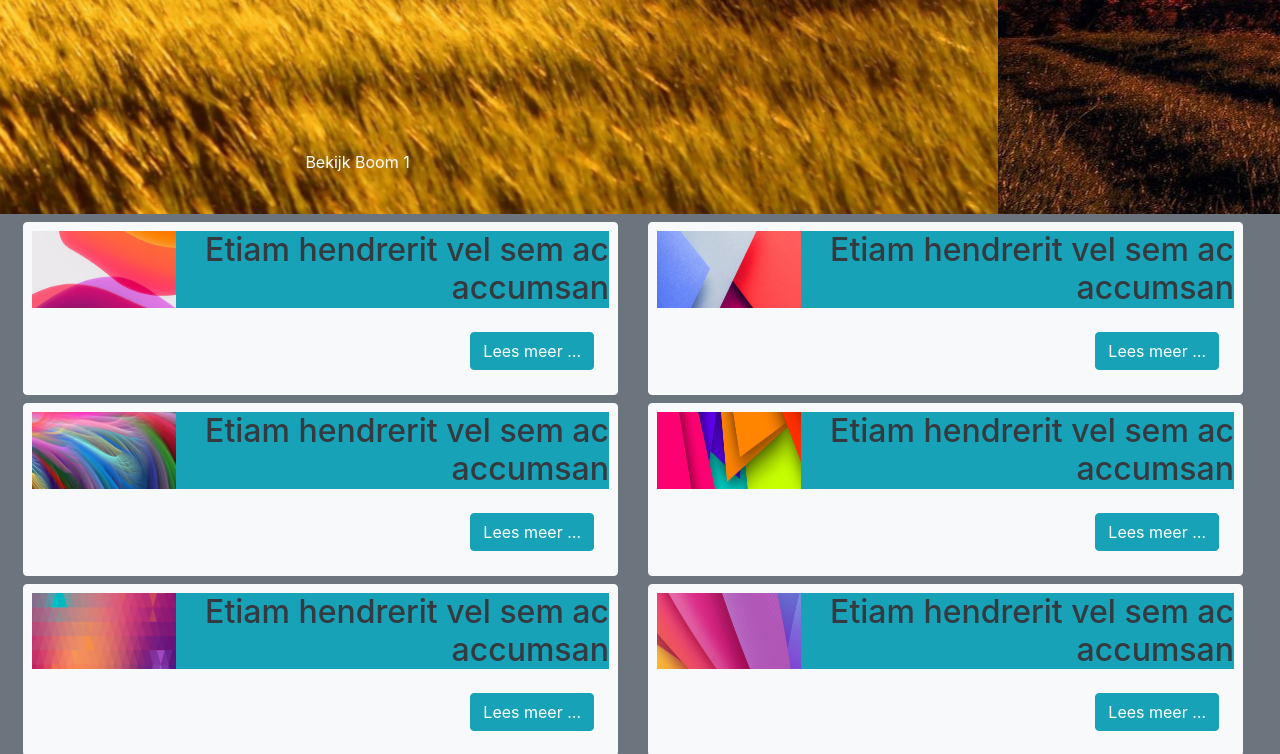
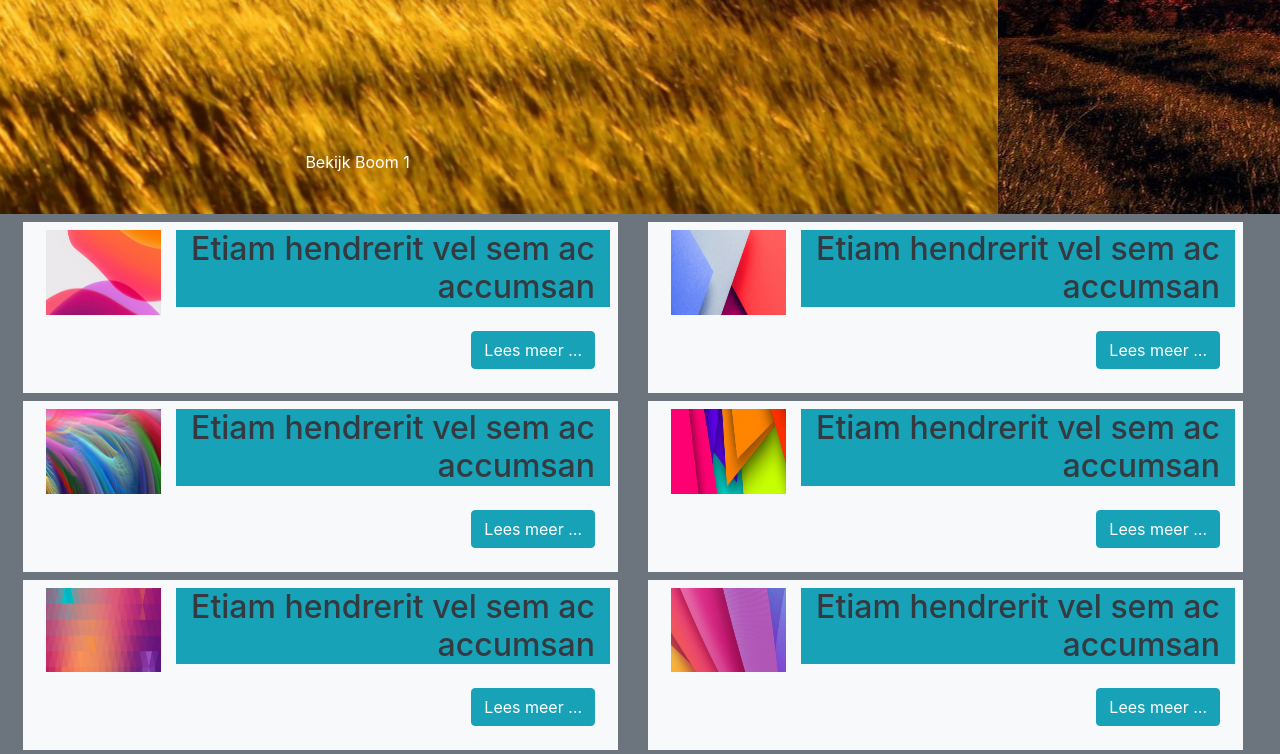
Before and after one commit to BerkanKaya/bootstrap-puzzle, a plain HTML site: page puzzle2.html in a window 1280 px wide. Shown: the part 880-1634 px from the top of the page. Drawn offline with nearby package versions, Linux system fonts and the light colour scheme.

Commit message:
correctie puzzle2

```diff
--- a/puzzle2.html
+++ b/puzzle2.html
@@ -55,44 +55,44 @@
 
     <div class="row col-12 justify-content-center text-dark">
         <div class="col-6 justify-content-center">
-            <div class="row col-12 p-2 m-2 bg-light border border-light rounded">
-                <img class="col-3 p-0" class="pull-left" src="img/item1.jpg">
-                <h2 class="col-9 p-0 m-0 bg-info text-right">Etiam hendrerit vel sem ac accumsan</h2>
-                <p class="collapse m-0" id="item1text">Lorem ipsum dolor sit amet, consectetur adipiscing elit. Sed nunc lectus, feugiat id ipsum sed, sollicitudin malesuada justo. Nam congue commodo quam, vitae gravida mi. Aliquam erat volutpat. Suspendisse semper, lectus eu accumsan feugiat, nunc nibh euismod turpis, ut suscipit massa nibh at eros. Vivamus vel orci sed libero accumsan egestas. </p>
-                <p class="col-12 text-right"><a class="btn btn-info mt-4" data-toggle="collapse" href="#item1text">Lees meer &hellip;</a></p>
+            <div class="row col-12 p-2 m-2 bg-light">
+                <img class="col-3" class="pull-left" src="img/item1.jpg">
+                <h2 class="col-9 bg-info text-right">Etiam hendrerit vel sem ac accumsan</h2>
+                <p class="collapse" id="item1text">Lorem ipsum dolor sit amet, consectetur adipiscing elit. Sed nunc lectus, feugiat id ipsum sed, sollicitudin malesuada justo. Nam congue commodo quam, vitae gravida mi. Aliquam erat volutpat. Suspendisse semper, lectus eu accumsan feugiat, nunc nibh euismod turpis, ut suscipit massa nibh at eros. Vivamus vel orci sed libero accumsan egestas. </p>
+                <p class="col-12 text-right"><a class="btn btn-info mt-3" data-toggle="collapse" href="#item1text">Lees meer &hellip;</a></p>
             </div>
-            <div class="row col-12 p-2 m-2 bg-light border border-light rounded">
-                <img class="col-3 p-0" src="img/item2.jpg">
-                <h2 class="col-9 p-0 m-0 bg-info text-right">Etiam hendrerit vel sem ac accumsan</h2>
-                <p class="collapse m-0" id="item2text">Lorem ipsum dolor sit amet, consectetur adipiscing elit. Sed nunc lectus, feugiat id ipsum sed, sollicitudin malesuada justo. Nam congue commodo quam, vitae gravida mi. Aliquam erat volutpat. Suspendisse semper, lectus eu accumsan feugiat, nunc nibh euismod turpis, ut suscipit massa nibh at eros. Vivamus vel orci sed libero accumsan egestas. </p>
-                <p class="col-12 text-right"><a class="btn btn-info mt-4" data-toggle="collapse" href="#item2text">Lees meer &hellip;</a></p>
+            <div class="row col-12 p-2 m-2 bg-light">
+                <img class="col-3" src="img/item2.jpg">
+                <h2 class="col-9 bg-info text-right">Etiam hendrerit vel sem ac accumsan</h2>
+                <p class="collapse" id="item2text">Lorem ipsum dolor sit amet, consectetur adipiscing elit. Sed nunc lectus, feugiat id ipsum sed, sollicitudin malesuada justo. Nam congue commodo quam, vitae gravida mi. Aliquam erat volutpat. Suspendisse semper, lectus eu accumsan feugiat, nunc nibh euismod turpis, ut suscipit massa nibh at eros. Vivamus vel orci sed libero accumsan egestas. </p>
+                <p class="col-12 text-right"><a class="btn btn-info mt-3" data-toggle="collapse" href="#item2text">Lees meer &hellip;</a></p>
             </div>
-            <div class="row col-12 p-2 m-2 bg-light border border-light rounded">
-                <img class="col-3 p-0" src="img/item3.jpg">
-                <h2 class="col-9 p-0 m-0 bg-info text-right">Etiam hendrerit vel sem ac accumsan</h2>
-                <p class="collapse m-0" id="item3text">Lorem ipsum dolor sit amet, consectetur adipiscing elit. Sed nunc lectus, feugiat id ipsum sed, sollicitudin malesuada justo. Nam congue commodo quam, vitae gravida mi. Aliquam erat volutpat. Suspendisse semper, lectus eu accumsan feugiat, nunc nibh euismod turpis, ut suscipit massa nibh at eros. Vivamus vel orci sed libero accumsan egestas. </p>
-                <p class="col-12 text-right"><a class="btn btn-info mt-4" data-toggle="collapse" href="#item3text">Lees meer &hellip;</a></p>
+            <div class="row col-12 p-2 m-2 bg-light">
+                <img class="col-3" src="img/item3.jpg">
+                <h2 class="col-9 bg-info text-right">Etiam hendrerit vel sem ac accumsan</h2>
+                <p class="collapse" id="item3text">Lorem ipsum dolor sit amet, consectetur adipiscing elit. Sed nunc lectus, feugiat id ipsum sed, sollicitudin malesuada justo. Nam congue commodo quam, vitae gravida mi. Aliquam erat volutpat. Suspendisse semper, lectus eu accumsan feugiat, nunc nibh euismod turpis, ut suscipit massa nibh at eros. Vivamus vel orci sed libero accumsan egestas. </p>
+                <p class="col-12 text-right"><a class="btn btn-info mt-3" data-toggle="collapse" href="#item3text">Lees meer &hellip;</a></p>
             </div>
         </div>
 
         <div class="col-6 justify-content-center">
-            <div class="row col-12 p-2 m-2 bg-light border border-light rounded">
-                <img class="col-3 p-0" src="img/item4.jpg">
-                <h2 class="col-9 p-0 m-0 bg-info text-right">Etiam hendrerit vel sem ac accumsan</h2>
-                <p class="collapse m-0" id="item4text">Lorem ipsum dolor sit amet, consectetur adipiscing elit. Sed nunc lectus, feugiat id ipsum sed, sollicitudin malesuada justo. Nam congue commodo quam, vitae gravida mi. Aliquam erat volutpat. Suspendisse semper, lectus eu accumsan feugiat, nunc nibh euismod turpis, ut suscipit massa nibh at eros. Vivamus vel orci sed libero accumsan egestas. </p>
-                <p class="col-12 text-right"><a class="btn btn-info mt-4" data-toggle="collapse" href="#item4text">Lees meer &hellip;</a></p>
+            <div class="row col-12 p-2 m-2 bg-light">
+                <img class="col-3" src="img/item4.jpg">
+                <h2 class="col-9 bg-info text-right">Etiam hendrerit vel sem ac accumsan</h2>
+                <p class="collapse" id="item4text">Lorem ipsum dolor sit amet, consectetur adipiscing elit. Sed nunc lectus, feugiat id ipsum sed, sollicitudin malesuada justo. Nam congue commodo quam, vitae gravida mi. Aliquam erat volutpat. Suspendisse semper, lectus eu accumsan feugiat, nunc nibh euismod turpis, ut suscipit massa nibh at eros. Vivamus vel orci sed libero accumsan egestas. </p>
+                <p class="col-12 text-right"><a class="btn btn-info mt-3" data-toggle="collapse" href="#item4text">Lees meer &hellip;</a></p>
             </div>
-            <div class="row col-12 p-2 m-2 bg-light border border-light rounded">
-                <img class="col-3 p-0" src="img/item5.jpg">
-                <h2 class="col-9 p-0 m-0 bg-info text-right">Etiam hendrerit vel sem ac accumsan</h2>
-                <p class="collapse m-0" id="item5text">Lorem ipsum dolor sit amet, consectetur adipiscing elit. Sed nunc lectus, feugiat id ipsum sed, sollicitudin malesuada justo. Nam congue commodo quam, vitae gravida mi. Aliquam erat volutpat. Suspendisse semper, lectus eu accumsan feugiat, nunc nibh euismod turpis, ut suscipit massa nibh at eros. Vivamus vel orci sed libero accumsan egestas. </p>
-                <p class="col-12 text-right"><a class="btn btn-info mt-4" data-toggle="collapse" href="#item5text">Lees meer &hellip;</a></p>
+            <div class="row col-12 p-2 m-2 bg-light">
+                <img class="col-3" src="img/item5.jpg">
+                <h2 class="col-9 bg-info text-right">Etiam hendrerit vel sem ac accumsan</h2>
+                <p class="collapse" id="item5text">Lorem ipsum dolor sit amet, consectetur adipiscing elit. Sed nunc lectus, feugiat id ipsum sed, sollicitudin malesuada justo. Nam congue commodo quam, vitae gravida mi. Aliquam erat volutpat. Suspendisse semper, lectus eu accumsan feugiat, nunc nibh euismod turpis, ut suscipit massa nibh at eros. Vivamus vel orci sed libero accumsan egestas. </p>
+                <p class="col-12 text-right"><a class="btn btn-info mt-3" data-toggle="collapse" href="#item5text">Lees meer &hellip;</a></p>
             </div>
-            <div class="row col-12 p-2 m-2 bg-light border border-light rounded">
-                <img class="col-3 p-0" src="img/item6.jpg">
-                <h2 class="col-9 p-0 m-0 bg-info text-right">Etiam hendrerit vel sem ac accumsan</h2>
-                <p class="collapse m-0" id="item6text">Lorem ipsum dolor sit amet, consectetur adipiscing elit. Sed nunc lectus, feugiat id ipsum sed, sollicitudin malesuada justo. Nam congue commodo quam, vitae gravida mi. Aliquam erat volutpat. Suspendisse semper, lectus eu accumsan feugiat, nunc nibh euismod turpis, ut suscipit massa nibh at eros. Vivamus vel orci sed libero accumsan egestas. </p>
-                <p class="col-12 text-right"><a class="btn btn-info mt-4" data-toggle="collapse" href="#item6text">Lees meer &hellip;</a></p>
+            <div class="row col-12 p-2 m-2 bg-light">
+                <img class="col-3" src="img/item6.jpg">
+                <h2 class="col-9 bg-info text-right">Etiam hendrerit vel sem ac accumsan</h2>
+                <p class="collapse" id="item6text">Lorem ipsum dolor sit amet, consectetur adipiscing elit. Sed nunc lectus, feugiat id ipsum sed, sollicitudin malesuada justo. Nam congue commodo quam, vitae gravida mi. Aliquam erat volutpat. Suspendisse semper, lectus eu accumsan feugiat, nunc nibh euismod turpis, ut suscipit massa nibh at eros. Vivamus vel orci sed libero accumsan egestas. </p>
+                <p class="col-12 text-right"><a class="btn btn-info mt-3" data-toggle="collapse" href="#item6text">Lees meer &hellip;</a></p>
             </div>
         </div>
     </div>
```
